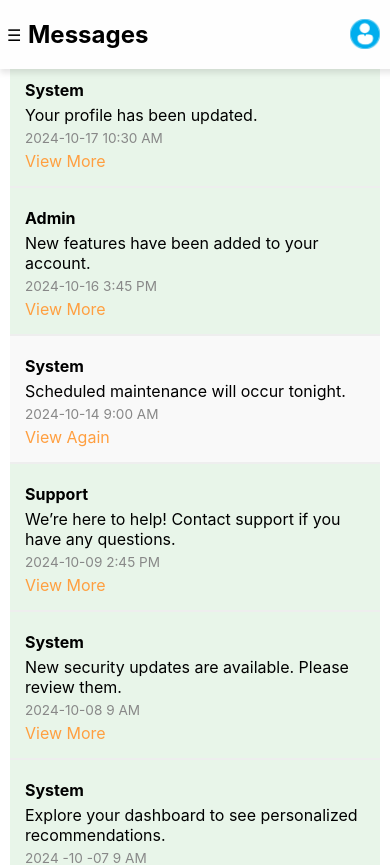
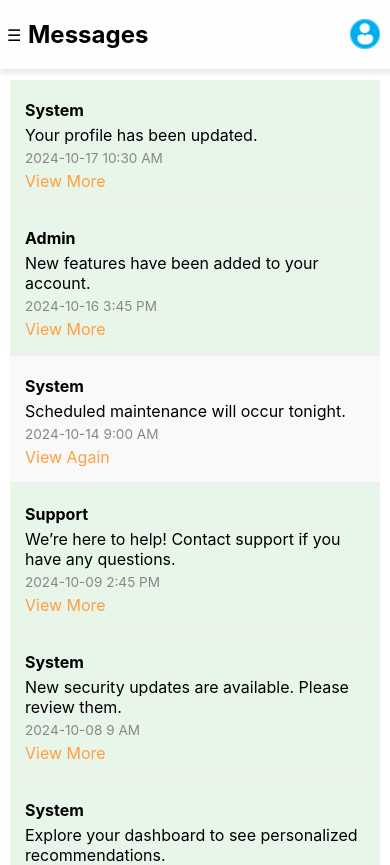
Before and after one commit to Ombito/Admin-dashboard, a React (Create React App) app: page /messages in a window 390 px wide. Shown: the top 865 px of the page. Built offline with nearby package versions, Linux system fonts and the light colour scheme.

Commit message:
Fix: mobile responsiveness

```diff
--- a/src/components/Messages/messages.css
+++ b/src/components/Messages/messages.css
@@ -5,10 +5,9 @@
 }
 
 .notifications-list {
-    margin-top: 40px;
+    margin-top: 60px;
     padding: 20px 10px;
 }
-
 .notification-item {
     padding: 15px;
     border-bottom: 2px solid #eee;
--- a/src/components/Sidebar/sidebar.jsx
+++ b/src/components/Sidebar/sidebar.jsx
@@ -83,7 +83,7 @@ const handleLogoutClose = () => {
             </li>
             <li onClick={() => handleNavigate('/products')}><FaShoppingCart color='purple'/><span>Products</span></li>
             <li onClick={() => handleNavigate('/invoices')}><FaFileInvoice color='#4caf50'/><span>Invoices</span></li>
-            <li onClick={() => handleNavigate('/gift&vouchers')}><FaGift color='red'/><span>Discounts</span></li>
+            <li onClick={() => handleNavigate('/discounts')}><FaGift color='red'/><span>Discounts</span></li>
             {/* <li onClick={() => handleNavigate('/discounts')}><FaDollarSign color='gold'/><span>Discounts</span></li> */}
             <li onClick={() => handleNavigate('/settings')}><FaCog color='#20c997'/><span>Settings</span></li>
           </ul>
```
